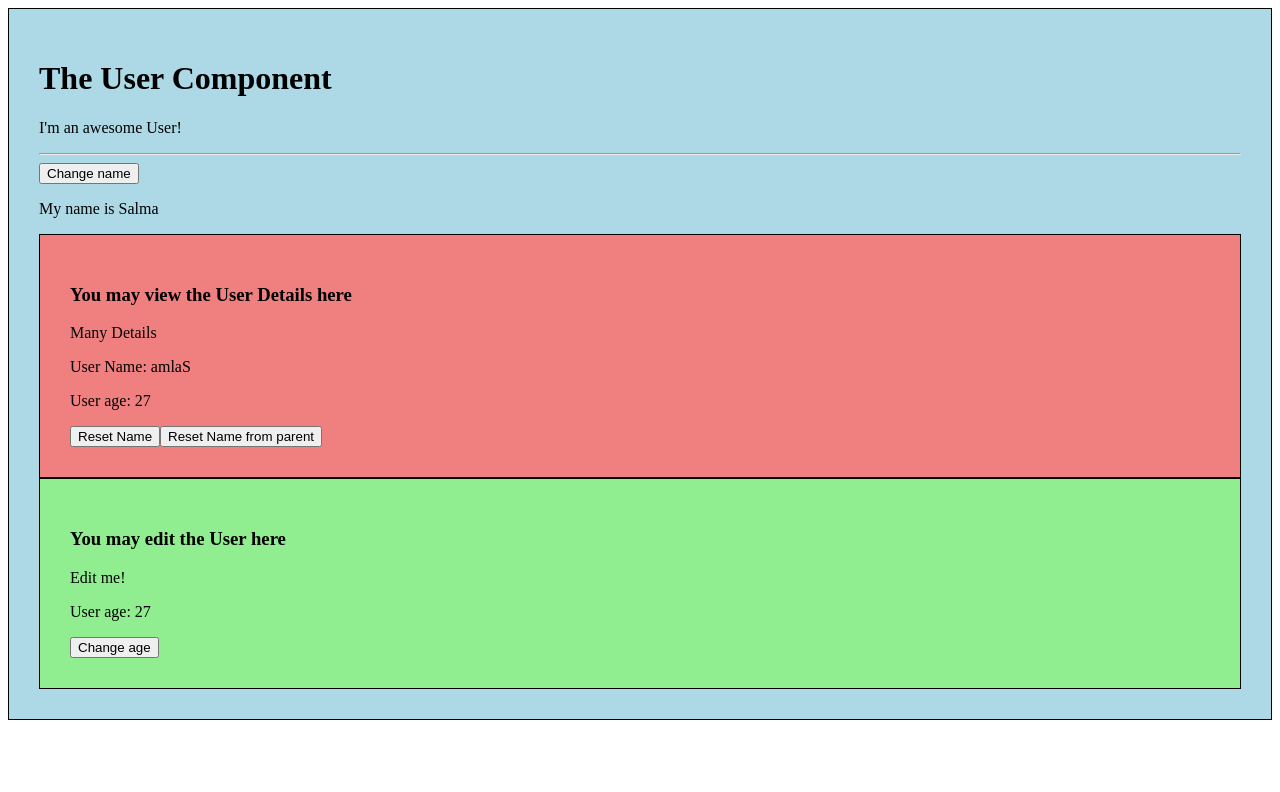
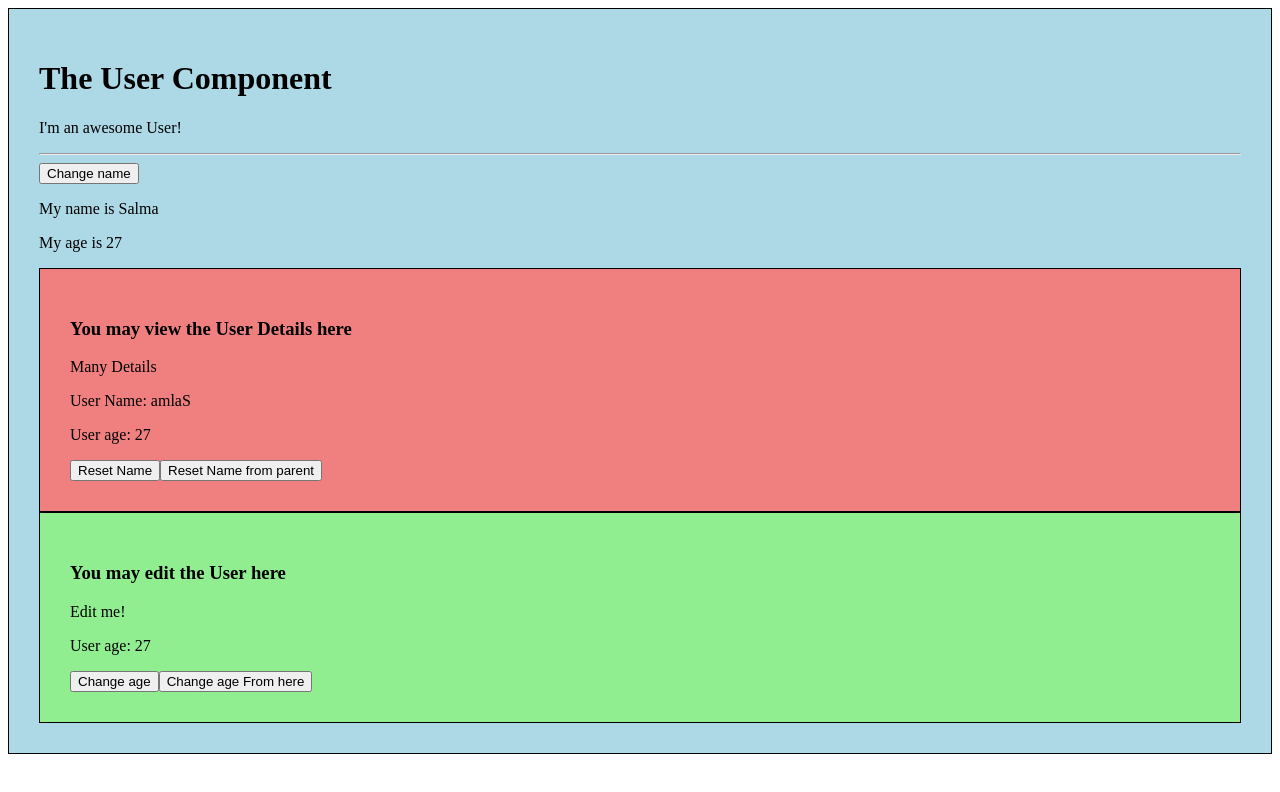
Before and after one commit to salmabenhadjali/learning-path, a Vue app: page /user in a window 1280 px wide. Shown: the top 792 px of the page. Built offline with nearby package versions, Linux system fonts and the light colour scheme.

Commit message:
feat: communication with eventBus between children components

```diff
--- a/src/components/User/User.vue
+++ b/src/components/User/User.vue
@@ -5,6 +5,7 @@
     <hr />
     <button @click="changeName">Change name</button>
     <p>My name is {{ name }}</p>
+    <p>My age is {{ age }}</p>
     <div class="row">
       <div class="col-xs-12 col-sm-6">
         <app-user-detail
--- a/src/components/User/UserDetail.vue
+++ b/src/components/User/UserDetail.vue
@@ -10,6 +10,7 @@
 </template>
 
 <script>
+import { eventBus } from '../../main'
 export default {
   props: {
     userName: {
@@ -29,6 +30,11 @@ export default {
       this.$emit('resetUserName', this.userName)
     },
   },
+  created() {
+    eventBus.$on('changeUserAge', age => {
+      this.userAge = age
+    })
+  },
 }
 </script>
 
--- a/src/components/User/UserEdit.vue
+++ b/src/components/User/UserEdit.vue
@@ -4,14 +4,24 @@
     <p>Edit me!</p>
     <p>User age: {{ userAge }}</p>
     <button @click="changeAge">Change age</button>
+    <button @click="changeUserAge">Change age From here</button>
   </div>
 </template>
 
 <script>
+import { eventBus } from '../../main'
 export default {
   props: {
     userAge: Number,
     changeAge: Function,
+  },
+
+  methods: {
+    changeUserAge() {
+      this.userAge = 30
+      //   eventBus.$emit('changeUserAge', this.userAge)
+      eventBus.changeAge(this.userAge)
+    },
   },
 }
 </script>
--- a/src/main.js
+++ b/src/main.js
@@ -5,6 +5,14 @@ import MyComponent from './ComponentsRegister/MyComponent.vue'
 // define globally a component
 // Vue.component('my-component', MyComponent)
 
+export const eventBus = new Vue({
+  methods: {
+    changeAge(age) {
+      this.$emit('changeUserAge', age)
+    },
+  },
+})
+
 new Vue({
   render: f => f(App),
 }).$mount('#app')
```
